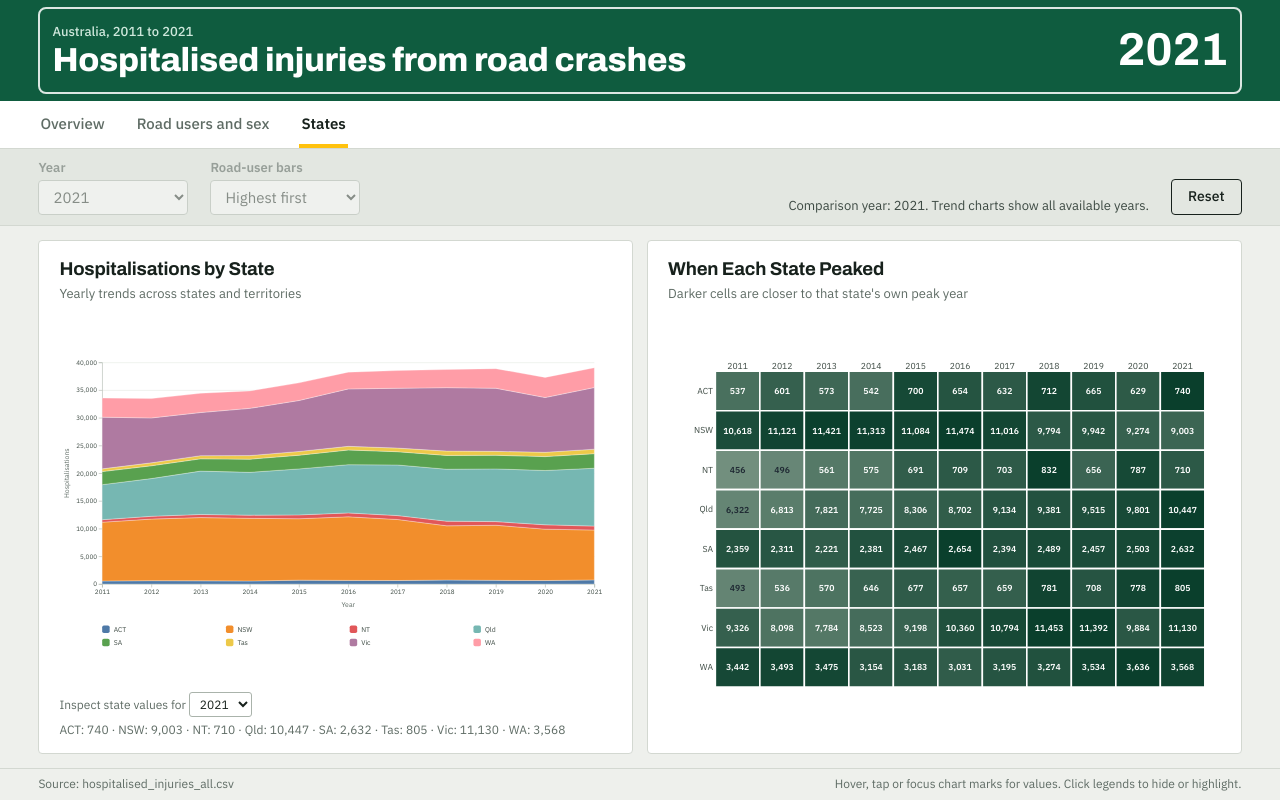
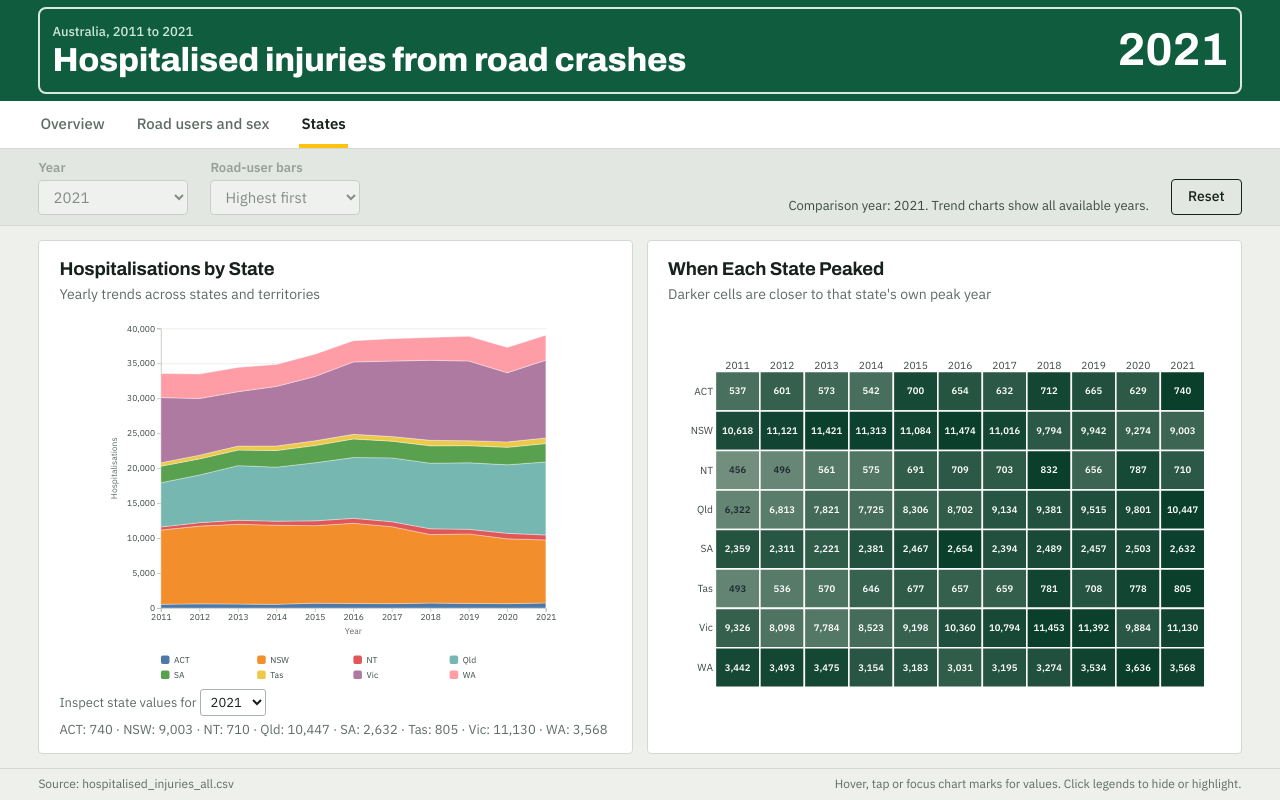
Before and after one commit to 106212898/Project-Design-Book-and-Website, a plain HTML site: page index.html in a window 1280 px wide. Both pictures are taken after a click on the tab "States". Drawn offline with nearby package versions, Linux system fonts and the light colour scheme.

Commit message:
changed chart sizes

```diff
--- a/CSS/dashboard.css
+++ b/CSS/dashboard.css
@@ -234,7 +234,7 @@ button { font: inherit; }
 .chart-heading p {
     margin: 2px 0 0;
     color: var(--muted);
-    font-size: 13px;
+    font-size: 14px;
 }
 
 .selected-year { font-weight: 600; }
@@ -292,7 +292,7 @@ button { font: inherit; }
 .chart text {
     font-family: "IBM Plex Sans", Arial, Helvetica, sans-serif;
     fill: var(--ink-soft);
-    font-size: 11px;
+    font-size: 13px;
 }
 
 .chart .axis path,
@@ -301,8 +301,8 @@ button { font: inherit; }
 .chart .grid line { stroke: #e4e8e2; }
 .chart .grid path { display: none; }
 
-.chart .axis-label { fill: var(--muted); font-size: 12px; }
-.chart .legend-label { font-size: 12px; }
+.chart .axis-label { fill: var(--muted); font-size: 13px; }
+.chart .legend-label { font-size: 13px; }
 
 .chart .line { fill: none; stroke-width: 2.4; stroke-linejoin: round; }
 .chart .line-point { stroke: #ffffff; stroke-width: 1.5; }
@@ -311,21 +311,21 @@ button { font: inherit; }
 .chart .center-number {
     fill: var(--ink);
     font-family: "Archivo", Arial, Helvetica, sans-serif;
-    font-size: 28px;
+    font-size: 30px;
     font-weight: 800;
 }
 
-.chart .center-label { fill: var(--muted); font-size: 12px; }
+.chart .center-label { fill: var(--muted); font-size: 13px; }
 .chart .slice-label { fill: #ffffff; pointer-events: none; }
 
 .chart .heat-cell { stroke: #ffffff; stroke-width: 2; rx: 1px; }
-.chart .heat-value { pointer-events: none; font-size: 11px; font-weight: 600; }
+.chart .heat-value { pointer-events: none; font-size: 12px; font-weight: 600; }
 
 .state-inspector {
     flex: none;
     margin-top: 8px;
     color: var(--muted);
-    font-size: 12px;
+    font-size: 13px;
     line-height: 1.5;
 }
 
--- a/js/age-chart.js
+++ b/js/age-chart.js
@@ -14,9 +14,8 @@ Dashboard.register("age", (data, selectedYear) => {
         return;
     }
 
-    const width = 520;
-    const height = 400;
-    const margin = { top: 25, right: 20, bottom: 65, left: 65 };
+    const { width, height } = Dashboard.size(container, 520, 400);
+    const margin = { top: 25, right: 20, bottom: 65, left: 80 };
 
     const svg = container.append("svg")
         .attr("viewBox", `0 0 ${width} ${height}`);
--- a/js/bar-chart.js
+++ b/js/bar-chart.js
@@ -12,9 +12,8 @@ Dashboard.register("bar", (data, selectedYear) => {
         return;
     }
 
-    const width = 650;
-    const height = 530;
-    const margin = { top: 15, right: 65, bottom: 45, left: 195 };
+    const { width, height } = Dashboard.size(container, 650, 530);
+    const margin = { top: 15, right: 70, bottom: 55, left: 235 };
 
     const svg = container.append("svg")
         .attr("viewBox", `0 0 ${width} ${height}`);
--- a/js/dashboard.js
+++ b/js/dashboard.js
@@ -6,7 +6,18 @@ const Dashboard = (() => {
     let selectedState = null;
     const format = d3.format(',');
     const tip = d3.select('body').append('div').attr('class', 'chart-tooltip').attr('role', 'tooltip').attr('id', 'chart-tooltip').attr('hidden', true);
-    const api = { sort: 'value', register(name, render) { renderers.set(name, render); }, interactions };
+    const api = {
+        sort: 'value',
+        register(name, render) { renderers.set(name, render); },
+        interactions,
+        // Use the card's real pixel size as the SVG viewBox so text stays at its true size.
+        // Falls back to the given size when the container has no usable height (stacked mobile layout).
+        size(container, fallbackWidth, fallbackHeight, reserve = 0) {
+            const node = container.node();
+            const w = node.clientWidth, h = node.clientHeight - reserve;
+            return w >= 560 && h >= 220 ? { width: Math.round(w), height: Math.round(h) } : { width: fallbackWidth, height: fallbackHeight };
+        }
+    };
     function dismiss() { tip.attr('hidden', true); }
     function show(event, text) {
         tip.text(text).attr('hidden', null);
@@ -67,7 +78,7 @@ const Dashboard = (() => {
             const areas = svg.selectAll('.area');
             const legends = svg.selectAll('g').filter(function() { return d3.select(this).select(':scope > .legend-label').size() > 0; });
             const years = areas.datum().map(d => d.data.year);
-            const x = d3.scaleLinear().domain(d3.extent(years)).range([75, 670]);
+            const x = d3.scaleLinear().domain(d3.extent(years)).range(svg.property('__xRange'));
             areas.classed('interactive-mark', true).on('pointermove click', function(event, layer) {
                 const [px] = d3.pointer(event, svg.node());
                 const nearest = d3.least(layer, d => Math.abs(d.data.year - x.invert(px)));
@@ -103,6 +114,11 @@ const Dashboard = (() => {
         d3.select('#kpi-change-label').text(change === null ? 'Change from previous year' : `Change from ${year - 1}`);
         d3.select('#dashboard-status').text(`Comparison year: ${year}. Trend charts show all available years.`);
     }
+    let resizeTimer;
+    window.addEventListener('resize', () => {
+        clearTimeout(resizeTimer);
+        resizeTimer = setTimeout(() => { if (data.length) render(); }, 150);
+    });
     document.addEventListener('keydown', event => { if (event.key === 'Escape') dismiss(); });
     window.addEventListener('scroll', dismiss, true);
     document.addEventListener('DOMContentLoaded', async () => {
--- a/js/donut-chart.js
+++ b/js/donut-chart.js
@@ -12,9 +12,8 @@ Dashboard.register("donut", (data, selectedYear) => {
         return;
     }
 
-    const width = 500;
-    const height = 390;
-    const radius = 125;
+    const { width, height } = Dashboard.size(container, 500, 390);
+    const radius = Math.max(80, Math.min(width / 2 - 20, (height - 110) / 2));
 
     const svg = container.append("svg")
         .attr("viewBox", `0 0 ${width} ${height}`);
@@ -34,7 +33,7 @@ Dashboard.register("donut", (data, selectedYear) => {
         .outerRadius(radius);
 
     const chart = svg.append("g")
-        .attr("transform", `translate(${width / 2},${height / 2 - 10})`);
+        .attr("transform", `translate(${width / 2},${(height - 50) / 2})`);
 
     chart.selectAll("path")
         .data(pie(rows))
@@ -61,7 +60,7 @@ Dashboard.register("donut", (data, selectedYear) => {
         .attr("transform", `translate(20,${height - 60})`);
 
     rows.forEach((d, i) => {
-        const x = i === 0 ? 0 : i === 1 ? 155 : 300;
+        const x = i * ((width - 40) / rows.length);
 
         legend.append("rect")
             .attr("x", x)
--- a/js/heatmap-chart.js
+++ b/js/heatmap-chart.js
@@ -9,13 +9,13 @@ Dashboard.register("heatmap", (data) => {
         return;
     }
 
-    const width = 700;
+    const { width, height: fullHeight } = Dashboard.size(container, 700, 450);
     const margin = { top: 30, right: 20, bottom: 20, left: 60 };
 
     const years = [...new Set(rows.map(d => d.year))].sort(d3.ascending);
     const states = [...new Set(rows.map(d => d.category))].sort();
 
-    const cellHeight = 50;
+    const cellHeight = Math.min(64, (fullHeight - margin.top - margin.bottom) / states.length);
     const height = margin.top + margin.bottom + states.length * cellHeight;
 
     const svg = container.append("svg")
--- a/js/line-chart.js
+++ b/js/line-chart.js
@@ -9,9 +9,8 @@ Dashboard.register("line", (data, selectedYear) => {
         return;
     }
 
-    const width = 960;
-    const height = 560;
-    const margin = { top: 20, right: 235, bottom: 55, left: 65 };
+    const { width, height } = Dashboard.size(container, 960, 560);
+    const margin = { top: 20, right: 270, bottom: 60, left: 85 };
 
     const svg = container.append("svg")
         .attr("viewBox", `0 0 ${width} ${height}`);
@@ -98,7 +97,7 @@ Dashboard.register("line", (data, selectedYear) => {
 
     grouped.forEach((series, i) => {
         const item = legend.append("g")
-            .attr("transform", `translate(0,${i * 29})`);
+            .attr("transform", `translate(0,${i * Math.min(29, (height - margin.top - margin.bottom) / grouped.length)})`);
 
         item.append("line")
             .attr("x1", 0).attr("x2", 18)
--- a/js/state-chart.js
+++ b/js/state-chart.js
@@ -9,19 +9,20 @@ Dashboard.register("state", (data, selectedYear) => {
         return;
     }
 
-    const width = 960;
-    const height = 520;
+    const { width, height } = Dashboard.size(container, 700, 560, 70);
 
     const margin = {
         top: 25,
         right: 30,
         bottom: 110,
-        left: 75
+        left: 85
     };
 
     const svg = container.append("svg")
         .attr("viewBox", `0 0 ${width} ${height}`)
         .attr("preserveAspectRatio", "xMidYMid meet");
+
+    svg.property("__xRange", [margin.left, width - margin.right]);
 
     const years = [...new Set(rows.map(d => d.year))]
         .sort(d3.ascending);
@@ -142,7 +143,7 @@ Dashboard.register("state", (data, selectedYear) => {
 
         const item = legend.append("g")
             .attr("transform",
-                `translate(${column * 215},${row * 23})`);
+                `translate(${column * ((width - margin.left - margin.right) / 4)},${row * 23})`);
 
         item.append("rect")
             .attr("width", 13)
```
